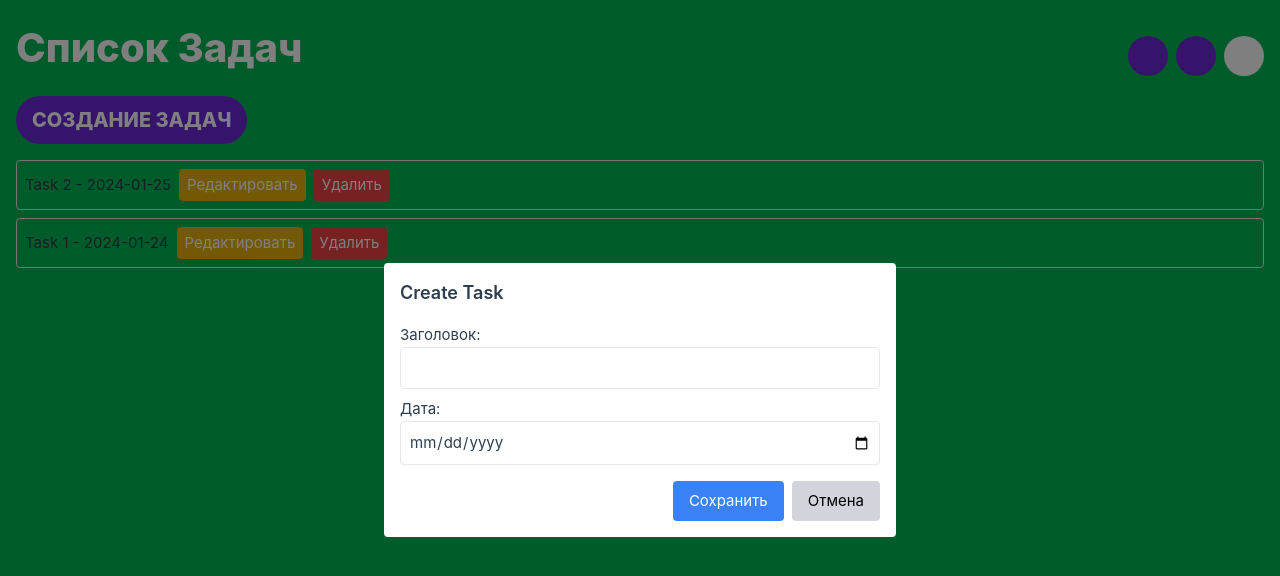
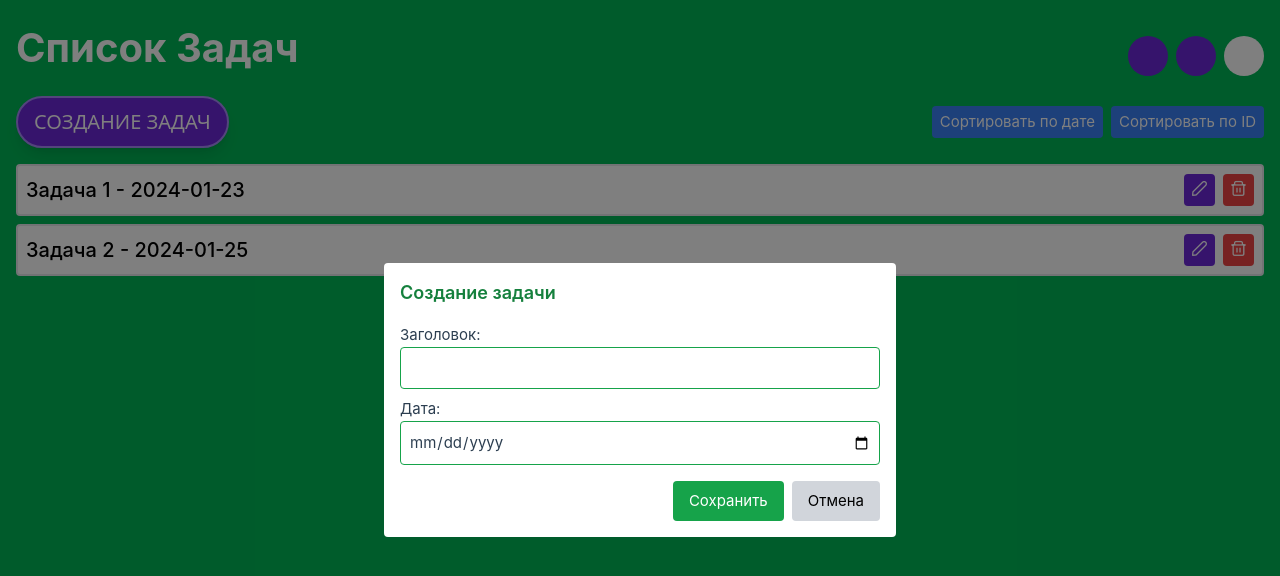
Before and after one commit to Husseinjan/Megafon-Task, a Vue app: page / in a window 1280 px wide. Both pictures are taken after a click on the button "СОЗДАНИЕ ЗАДАЧ". Shown: the top 576 px of the page. Built offline with nearby package versions, Linux system fonts and the light colour scheme.

Commit message:
4thd commit

```diff
--- a/package.json
+++ b/package.json
@@ -12,7 +12,9 @@
     "format": "prettier --write src/"
   },
   "dependencies": {
+    "@fortawesome/fontawesome-free": "^6.5.1",
     "pinia": "^2.1.7",
+    "primeicons": "^6.0.1",
     "vue": "^3.3.11"
   },
   "devDependencies": {
--- a/src/App.vue
+++ b/src/App.vue
@@ -6,6 +6,8 @@
 
 <script>
 import TodoList from './components/TodoList.vue';
+
+
 
 export default {
   components: {
--- a/src/assets/main.css
+++ b/src/assets/main.css
@@ -2,6 +2,7 @@
 @import 'tailwindcss/base';
 @import 'tailwindcss/components';
 @import 'tailwindcss/utilities';
+@import 'primeicons/primeicons.css';
 body{
   background-color: rgb(0, 184, 86);
 }
--- a/src/components/TodoList.vue
+++ b/src/components/TodoList.vue
@@ -1,29 +1,58 @@
 <template>
   <div class="p-4 bg-green-545">
     <div class="flex items-center justify-between">
-      <h1 class="text-white text-[40px] items-center font-bold mb-4 font-extrabold">Список Задач</h1>
+      <h1 class="text-white text-[40px] items-center font-bold mb-4 font-bold">Список Задач</h1>
       <div class="flex center-items justify-between">
-        <div class="flex items-center justify-center ml-2  w-10 h-10 bg-violet-700 rounded-full"> </div>
-        <div class="flex items-center justify-center ml-2 w-10 h-10 bg-violet-700 rounded-full"> </div>
-        <div class="flex items-center justify-center ml-2 w-10 h-10 bg-white rounded-full"> </div>
+        <div
+          class="flex items-center justify-center ml-2 w-10 h-10 bg-violet-700 rounded-full"
+        ></div>
+        <div
+          class="flex items-center justify-center ml-2 w-10 h-10 bg-violet-700 rounded-full"
+        ></div>
+        <div class="flex items-center justify-center ml-2 w-10 h-10 bg-white rounded-full"></div>
       </div>
     </div>
+    <div class="flex items-center justify-between">
     <button
       @click="createTask"
-      class="bg-violet-700 text-white font-extrabold text-[20px] uppercase px-4 py-2 rounded-full"
+      class="bg-violet-700 text-white font-medium text-[20px] uppercase px-4 py-2 rounded-full shadow-lg border-2 border-violet-400 font-sans p-6 bg-opacity-97"
     >
       Создание задач
     </button>
+    <div>
+      <button @click="sortTasksByDate" class="ml-2 bg-blue-500 text-white px-2 py-1 rounded">
+        Сортировать по дате
+      </button>
+      <button @click="sortTasksById" class="ml-2 bg-blue-500 text-white px-2 py-1 rounded">
+        Сортировать по ID
+      </button>
+    </div>
+  </div>
 
     <ul class="mt-4">
-      <li v-for="task in sortedTasks" :key="task.id" class="my-2 p-2 border rounded">
-        <span>{{ task.title }} - {{ task.created }}</span>
-        <button @click="editTask(task)" class="ml-2 bg-yellow-500 text-white px-2 py-1 rounded">
-          Редактировать
-        </button>
-        <button @click="deleteTask(task.id)" class="ml-2 bg-red-500 text-white px-2 py-1 rounded">
-          Удалить
-        </button>
+      <li
+        v-for="task in sortedTasks"
+        :key="task.id"
+        class="my-2 p-2 border-2 bg-white rounded flex items-center justify-between"
+      >
+        <span class="text-black font-medium text-[20px]"
+          >{{ task.title }} - {{ task.created }}</span
+        >
+
+        <div>
+          <button
+            @click="editTask(task)"
+            class="ml-2 bg-violet-700 text-white text-[15px] px-2 py-1 rounded"
+          >
+          <i class="pi pi-pencil"></i>
+          </button>
+          <button
+            @click="deleteTask(task.id)"
+            class="ml-2 bg-red-500 text-white text-[15px] px-2 py-1 rounded"
+          >
+          <i class="pi pi-trash"></i>
+          </button>
+        </div>
       </li>
     </ul>
 
@@ -32,17 +61,23 @@
       class="fixed inset-0 flex items-center justify-center bg-black bg-opacity-50"
     >
       <div class="bg-white p-4 rounded w-2/5">
-        <h2 class="text-lg font-semibold mb-4">{{ editingTask ? 'Edit Task' : 'Create Task' }}</h2>
+        <h2 class="text-lg font-semibold text-[25px] mb-4 text-green-700">
+          {{ editingTask ? 'Редактирование задачи' : 'Создание задачи' }}
+        </h2>
         <label class="block mb-2">
           Заголовок:
-          <input v-model="taskTitle" class="border p-2 rounded w-full" />
+          <input v-model="taskTitle" class="border p-2 rounded w-full border-green-600" />
         </label>
         <label class="block mb-4">
           Дата:
-          <input type="date" v-model="taskDate" class="border p-2 rounded w-full" />
+          <input
+            type="date"
+            v-model="taskDate"
+            class="border-green-600 border p-2 rounded w-full"
+          />
         </label>
         <div class="flex justify-end">
-          <button @click="saveTask" class="bg-blue-500 text-white px-4 py-2 rounded">
+          <button @click="saveTask" class="bg-green-600 text-white px-4 py-2 rounded">
             Сохранить
           </button>
           <button @click="closeModal" class="ml-2 bg-gray-300 text-black px-4 py-2 rounded">
@@ -54,12 +89,13 @@
   </div>
 </template>
 <script>
+
 export default {
   data() {
     return {
       tasks: [
-        { id: 1, title: 'Task 1', created: '2024-01-24' },
-        { id: 2, title: 'Task 2', created: '2024-01-25' }
+        { id: 1, title: 'Задача 1', created: '2024-01-23' },
+        { id: 2, title: 'Задача 2', created: '2024-01-25' }
       ],
       isModalOpen: false,
       editingTask: null,
@@ -69,7 +105,7 @@ export default {
   },
   computed: {
     sortedTasks() {
-      return this.tasks.sort((a, b) => new Date(b.created) - new Date(a.created))
+      return this.tasks.sort((a, b) => new Date(b.created) + new Date(a.created))
     }
   },
   methods: {
@@ -100,6 +136,13 @@ export default {
     },
     closeModal() {
       this.isModalOpen = false
+    },
+    sortTasksByDate() {
+      this.tasks = this.tasks.sort((a, b) => new Date(b.created) - new Date(a.created))
+    },
+
+    sortTasksById() {
+      this.tasks = this.tasks.sort((a, b) => a.id - b.id)
     }
   }
 }
```
Also changed, not shown: 1 other file (tests, documents, lock files or other folders).
